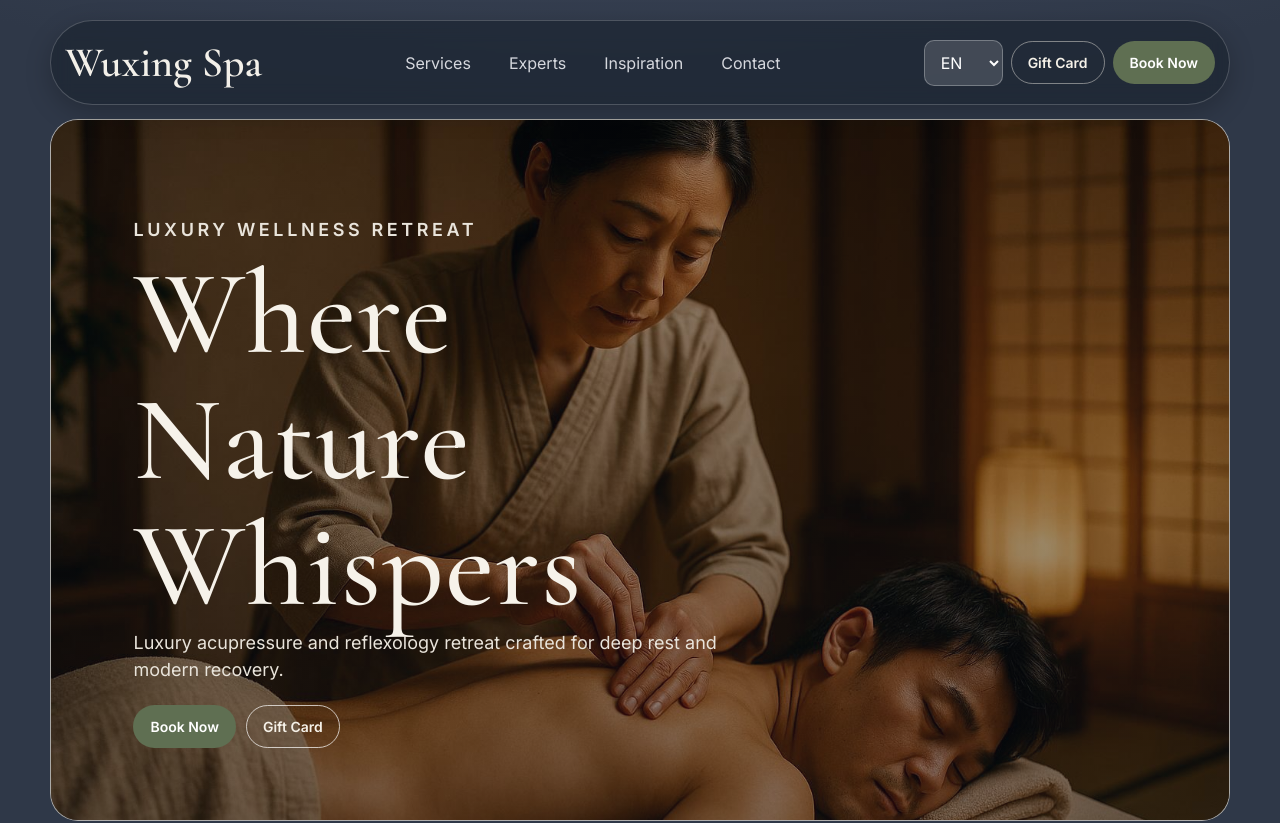
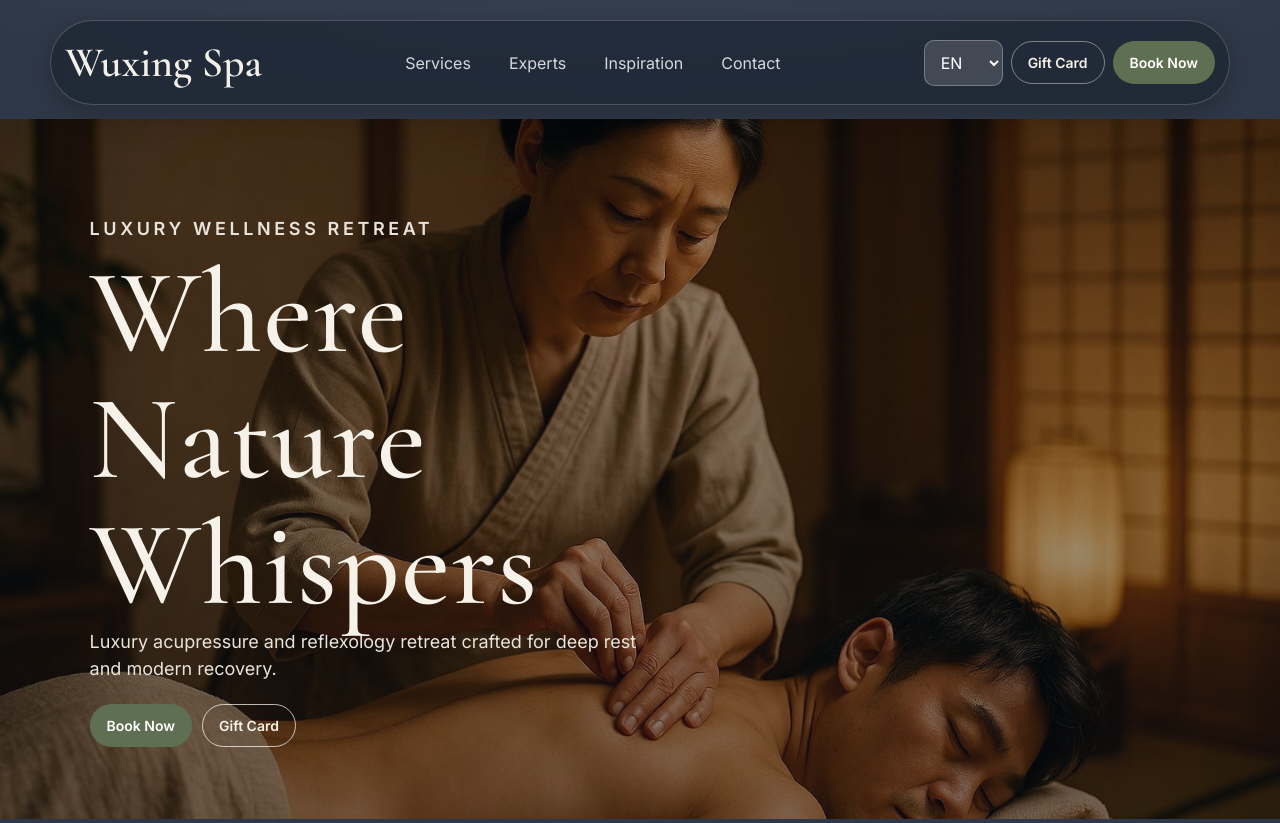
Before and after one commit to plantain-tech/wuxing-spa, a Next.js app: page / in a window 1280 px wide. Shown: the top 823 px of the page. Built offline with nearby package versions, Linux system fonts and the light colour scheme.

Commit message:
style: switch homepage sections to full-width layout and remove boxed panels

```diff
--- a/src/app/globals.css
+++ b/src/app/globals.css
@@ -33,7 +33,7 @@ h1, h2, h3, h4 {
 }
 
 .site-shell { padding: 20px 0 40px; }
-.frame { width: min(1180px, 94%); margin: 0 auto; }
+.frame { width: 100%; margin: 0; }
 
 .topbar {
   position: sticky;
@@ -42,6 +42,8 @@ h1, h2, h3, h4 {
   margin-bottom: 14px;
 }
 .nav-row {
+  width: min(1180px, 94%);
+  margin: 0 auto;
   display: flex; align-items: center; justify-content: space-between; gap: 10px;
   color: #f3f0e9; padding: 10px 14px;
   border-radius: 999px;
@@ -102,11 +104,12 @@ nav a:hover::after { transform: scaleX(1); }
 }
 
 .white-panel, .dark-panel, .hero-panel {
-  border-radius: 28px; border: 1px solid rgba(223,217,205,.7);
+  border-radius: 0;
+  border: none;
   overflow: hidden;
 }
 .white-panel { background: var(--panel); }
-.dark-panel { background: linear-gradient(180deg, #3a4558, #323b4b); color: #f3efe7; border-color: rgba(255,255,255,.18); }
+.dark-panel { background: linear-gradient(180deg, #3a4558, #323b4b); color: #f3efe7; }
 
 .hero-panel {
   margin-top: 10px;
```
